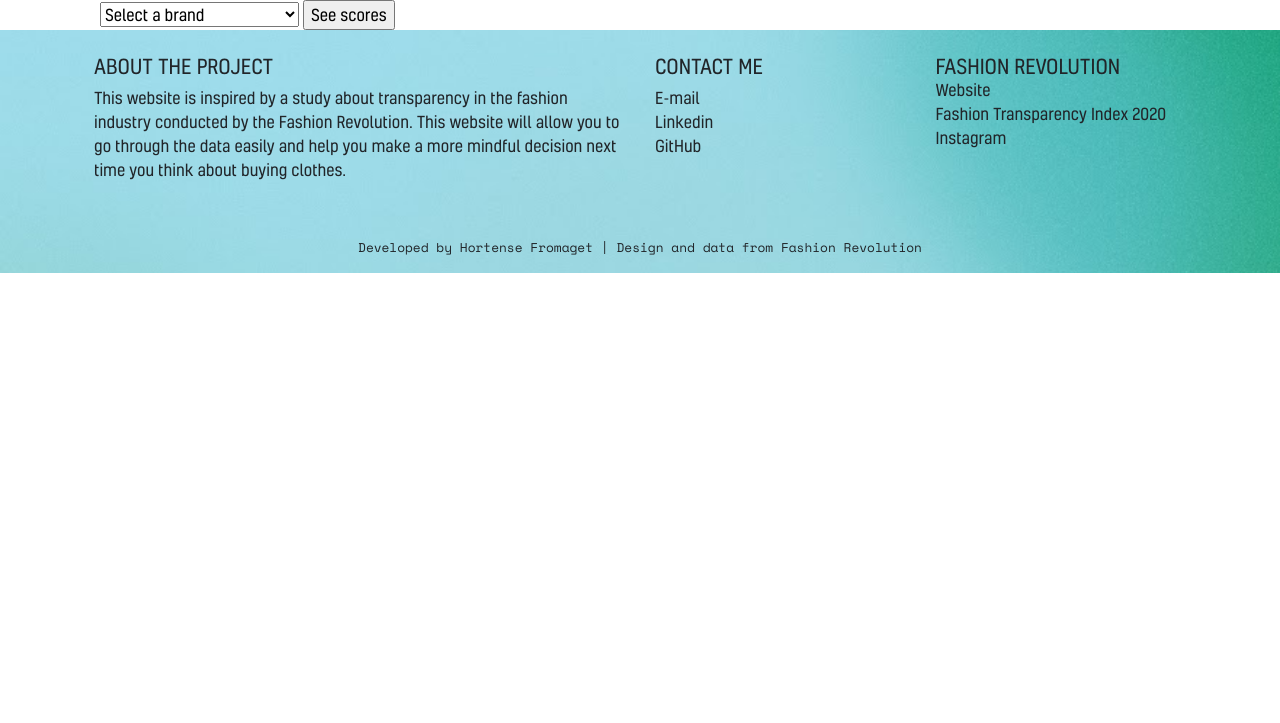
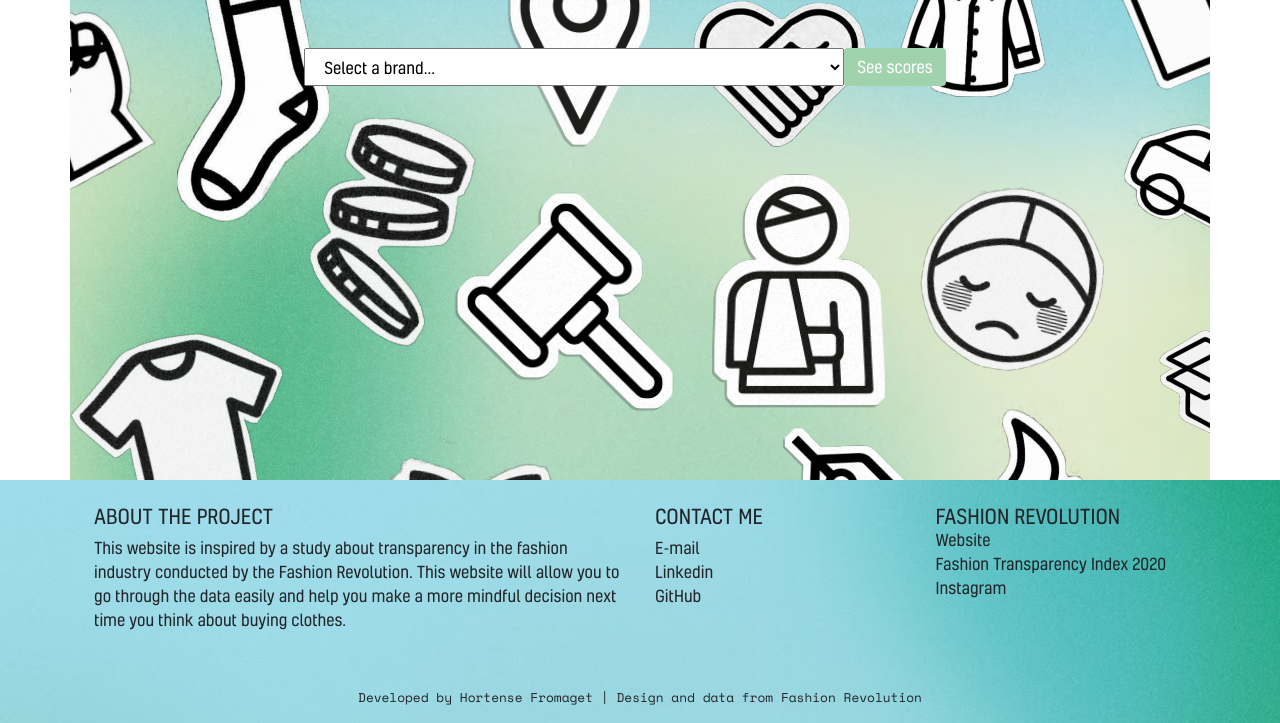
Before and after one commit to Hortensefrom/fashion-transparency-index, a Flask app: page / in a window 1280 px wide. Shown: the part 83-806 px from the top of the page. Before the commit the page ends 356 px from the top, so only its background shows below. Run offline with Flask 2, Linux system fonts and the light colour scheme; data comes from the database, SQL or seed files in the repository; some libraries are stand-ins or nearby versions.

Commit message:
Update layout
- Improved hp
- Improved brand data page

```diff
--- a/app.py
+++ b/app.py
@@ -36,7 +36,9 @@ def brand_data():
             'section_5': result[0][6],
             'final_scores': result[0][7]
         }
-        return render_template('brand_data.html', data=brand_data)
+        brands = execute_query('SELECT name FROM brands')
+        return render_template('brand_data.html', data=brand_data, brands=brands)
+
 
 
 @app.route('/about')
--- a/static/style/custom.css
+++ b/static/style/custom.css
@@ -63,14 +63,14 @@ nav a:hover {
   max-width: 130px;
 }
 
-.btn-hp {
-  background-color: #0DDE29;
+.btn-primary-mgreen {
+  background-color: #a0d2ad;
   color: white;
 }
 
-.btn-hp:hover {
+.btn-primary-mgreen:hover {
   background-color: white;
-  color: #212529;
+  color: #a0d2ad;
 }
 
 .footer-link {
@@ -81,10 +81,4 @@ nav a:hover {
   text-decoration: none;
   color: #009a6b;
 }
-
-.center {
-  float: none;
-  margin-left: auto;
-  margin-right: auto;
-}
 /*# sourceMappingURL=custom.css.map */
--- a/static/style/custom.scss
+++ b/static/style/custom.scss
@@ -71,14 +71,13 @@ nav a:hover {
   max-width: 130px;
 }
 
-.btn-hp {
-  background-color: $fluo-green;
+.btn-primary-mgreen {
+  background-color: #a0d2ad;
   color: white;
 }
-
-.btn-hp:hover {
+.btn-primary-mgreen:hover {
   background-color: white;
-  color: $dark;
+  color:$medium-green;
 }
 
 .footer-link {
@@ -89,9 +88,3 @@ nav a:hover {
   text-decoration: none;
   color: $dark-green;
 }
-
-.center {
-  float: none;
-  margin-left: auto;
-  margin-right: auto;
-}
--- a/templates/index.html
+++ b/templates/index.html
@@ -3,22 +3,19 @@
 {% block title %}Homepage{% endblock %}
 
 {% block main %}
-<main class="container">
-<div class="container-fluid">
-
-    <form action="/brand_data" method="post">
-        <select name="brand_name">
-            <option disabled selected value="brand">Select a brand</option>
+<main class="container bg-draw" style="min-height: 60vh">
+<div class="container-fluid py-5">
+        <form class="row justify-content-center input-group" action="/brand_data" method="post">
+                <select class="col-sm-6 form-select" name="brand_name">
+                    <option disabled selected value="brand">Select a brand...</option>
                     {% for brand in brands %}
                     <option value="{{ brand[0] }}">{{ brand[0] }}</option>
                     {% endfor %}
 
                     {{ brands }}
                 </select>
-        <input type="submit" value="See scores">
+                <button class="btn btn-primary-mgreen" type="submit">See scores</button>
         </form>
-
-
 </div>
 </main>
 
```
Also changed, not shown: templates/brand_data.html (+13 -1 lines), 1 other file. Lines whose indentation alone changed are shown as unchanged.
